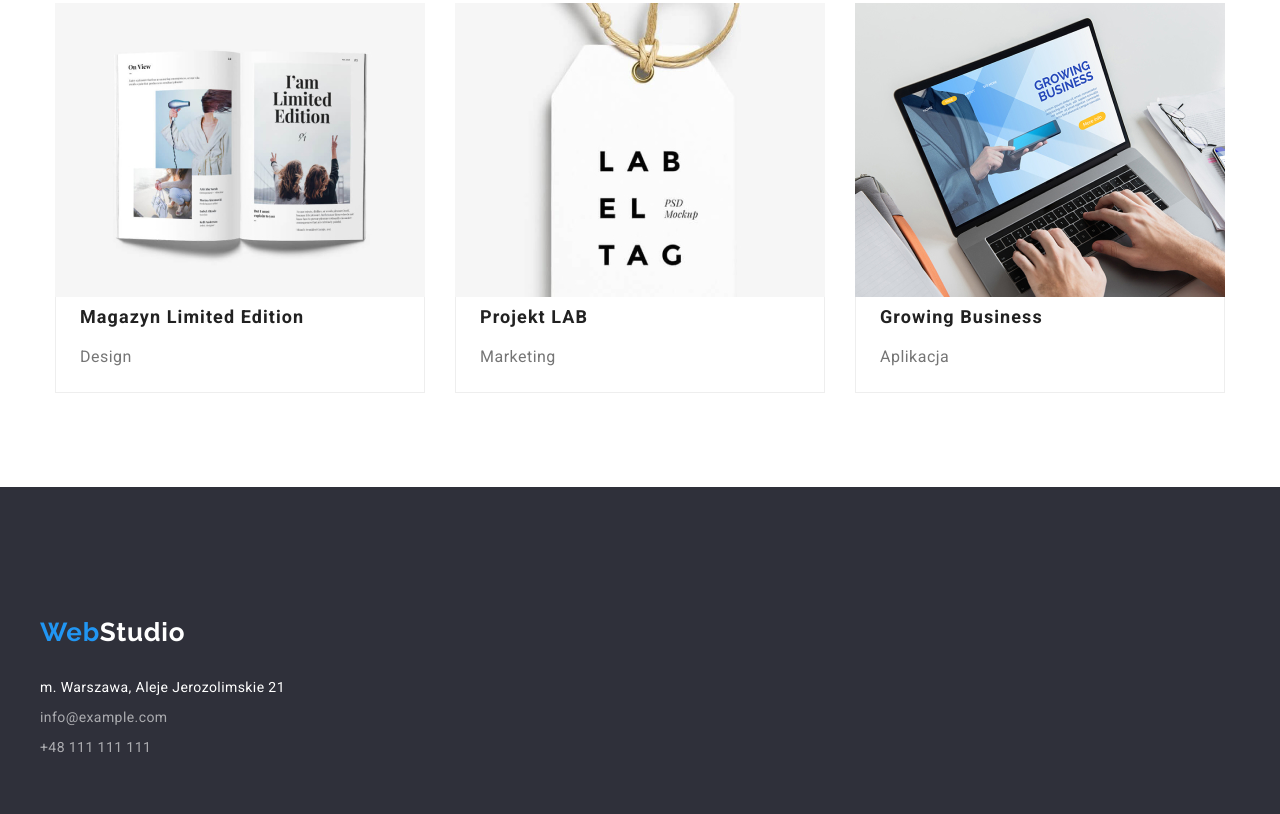
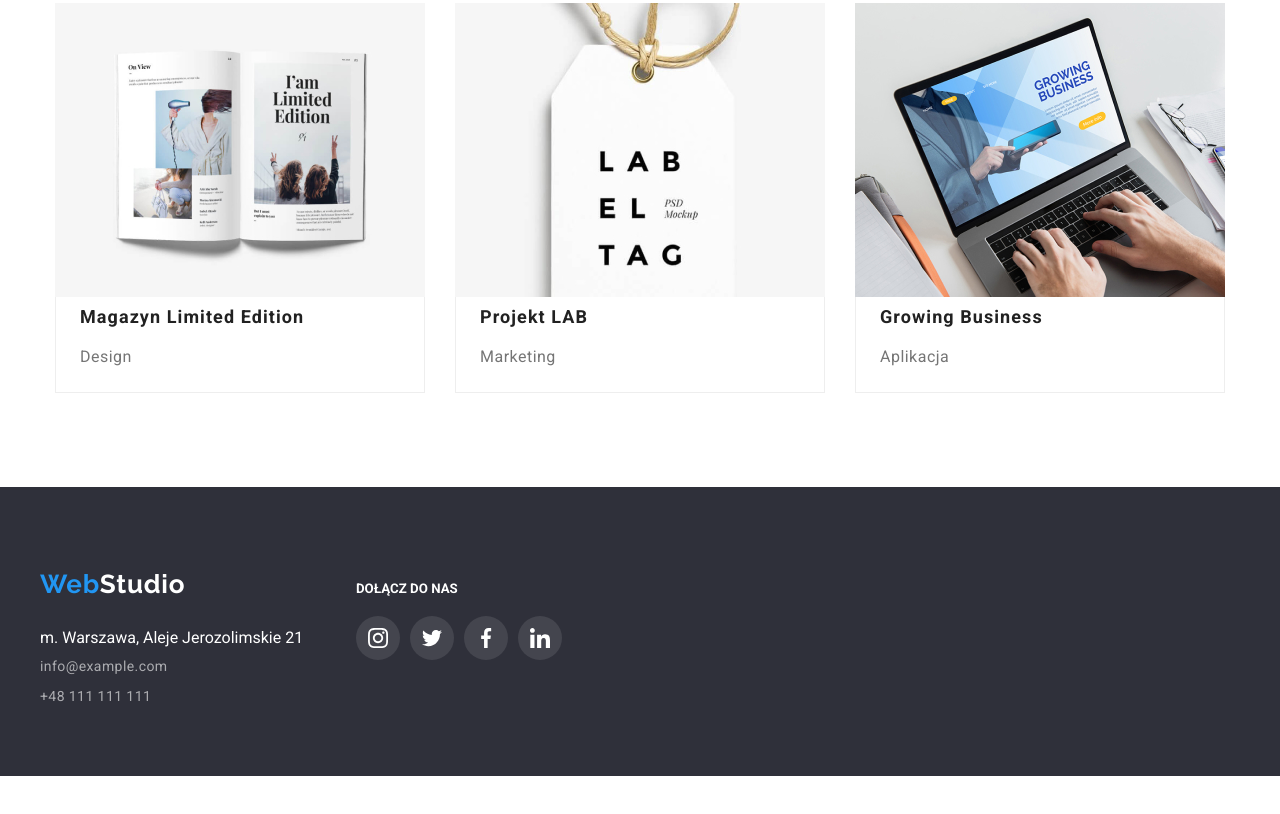
Before and after one commit to aleksandraag/goit-markup-hw-04, a plain HTML site: page portfolio.html in a window 1280 px wide. Shown: the part 1099-1913 px from the top of the page. After the commit the page ends 1875 px from the top, so only its background shows below. Drawn offline with nearby package versions, Linux system fonts and the light colour scheme.

Commit message:
corrections

```diff
--- a/css/styles.css
+++ b/css/styles.css
@@ -225,7 +225,6 @@ body {
 .secondary-headline {
   font-weight: 700;
   font-size: 36px;
-  line-height: 2.625em;
   text-align: center;
   letter-spacing: 0.03em;
   margin-bottom: 50px;
@@ -482,11 +481,6 @@ img {
   border-color: var(--button-backgroundnhover-color);
 }
 
-.footer-flex {
-  display: flex;
-  gap: 70px;
-}
-
 .socials-footer {
   list-style: none;
   display: flex;
@@ -511,22 +505,29 @@ img {
 
 /* FOOTER */
 
-.footer-container {
-  gap: 8px;
+.footer {
   background-color: var(--mainheadline-footer-color);
   padding: 60px 0;
+}
+
+.footer-container {
+  display: flex;
+  align-items: baseline;
+}
+
+.footer-address {
+  width: 246px;
+  margin-right: 70px;
 }
 
 .logo-footer {
   font-family: "Raleway", sans-serif;
   text-decoration: none;
-
   font-style: normal;
   font-weight: 700;
   font-size: 26px;
   line-height: 1.9375em;
   letter-spacing: 0.03em;
-  margin: 0;
   color: var(--button-backgroundnhover-color);
 }
 
@@ -534,54 +535,70 @@ img {
   color: var(--button-text-color);
 }
 
-.contact-footer {
+.address {
+  font-style: normal;
+  margin-top: 20px;
+  color: var(--button-text-color);
+  white-space: nowrap;
+}
+
+.contact-list-footer {
   list-style: none;
   display: flex;
   flex-direction: column;
+  align-items: baseline;
   gap: 9px;
-  margin: 0;
-  padding-top: 20px;
+  margin: 9px 0;
+  padding: 0;
 }
 
-.contact {
-  list-style: none;
-  display: flex;
-  flex-direction: column;
-  gap: 9px;
-  margin: 0;
-  padding: 0;
-}
-.contact-footer a {
+.contact-link-footer {
   text-decoration: none;
+  color: var(--footer-text-color);
   font-style: normal;
   font-size: 14px;
   line-height: 1.5em;
   letter-spacing: 0.03em;
-  color: var(--footer-text-color);
 }
 
-.contact-footer a:hover {
-  color: var(--button-backgroundnhover-color);
-}
-.contact-footer a:focus {
+.contact-link-footer:hover,
+.contact-footer:focus {
   color: var(--button-backgroundnhover-color);
 }
 
-.address {
-  font-family: "Roboto";
-  font-style: normal;
-  font-size: 14px;
-  line-height: 1.5em;
-
-  letter-spacing: 0.03em;
-
-  color: var(--button-text-color);
+.footer-socials {
+  margin-top: 12px;
 }
 
 .socials-headline-footer {
+  font-weight: 700;
+  line-height: 1.14;
   text-transform: uppercase;
-  font-weight: 700;
   color: var(--button-text-color);
-  letter-spacing: 0.03em;
-  line-height: 1em;
+  margin-bottom: 20px;
 }
+
+.footer-socials-list {
+  list-style: none;
+  display: flex;
+  align-items: center;
+  justify-content: center;
+  gap: 10px;
+  padding: 0;
+}
+
+.footer-social-link {
+  display: flex;
+  justify-content: center;
+  align-items: center;
+  border-radius: 50%;
+  width: 44px;
+  height: 44px;
+  fill: var(--button-text-color);
+  background-color: rgba(255, 255, 255, 0.1);
+}
+
+.footer-social-link:hover,
+.footer-social-link:focus {
+  background-color: var(--button-backgroundnhover-color);
+}
--- a/portfolio.html
+++ b/portfolio.html
@@ -268,14 +268,75 @@
     </main>
 
     <!-- FOOTER -->
-    <footer class="footer-container">
+    <footer class="footer">
       <div class="container footer-container">
-        <a class="logo-footer" href="index.html">Web<span>Studio</span></a>
-        <div class="contact-footer">
+        <div class="footer-address">
+          <a class="logo-footer" href="index.html">Web<span>Studio</span></a>
           <address class="address">m. Warszawa, Aleje Jerozolimskie 21</address>
-          <ul class="contact">
-            <li><a href="mailto:info@example.com">info@example.com</a></li>
-            <li><a href="tel:+48111111111">+48 111 111 111</a></li>
+          <ul class="contact-list-footer">
+            <li>
+              <a class="contact-link-footer" href="mailto:info@example.com"
+                >info@example.com</a
+              >
+            </li>
+            <li>
+              <a class="contact-link-footer" href="tel:+48111111111"
+                >+48 111 111 111</a
+              >
+            </li>
+          </ul>
+        </div>
+        <div class="footer-socials">
+          <h5 class="socials-headline-footer">Dołącz do nas</h5>
+          <ul class="footer-socials-list">
+            <li>
+              <a
+                href="https://instagram.com"
+                target="_blank"
+                rel="noreferrer noopener"
+                class="footer-social-link"
+              >
+                <svg class="instagram-2" width="20" height="20">
+                  <use href="./images/icons.svg#icon-instagram-2"></use>
+                </svg>
+              </a>
+            </li>
+            <li>
+              <a
+                href="https://twitter.com"
+                target="_blank"
+                rel="noreferrer noopener"
+                class="footer-social-link"
+              >
+                <svg class="twitter" width="20" height="20">
+                  <use href="./images/icons.svg#icon-twitter-1"></use>
+                </svg>
+              </a>
+            </li>
+            <li>
+              <a
+                href="https://facebook.com"
+                target="_blank"
+                rel="noreferrer noopener"
+                class="footer-social-link"
+              >
+                <svg class="facebook" width="20" height="20">
+                  <use href="./images/icons.svg#icon-facebook-1"></use>
+                </svg>
+              </a>
+            </li>
+            <li>
+              <a
+                href="https://linkedin.com"
+                target="_blank"
+                rel="noreferrer noopener"
+                class="footer-social-link"
+              >
+                <svg class="linkedin" width="20" height="20">
+                  <use href="./images/icons.svg#icon-linkedin-1"></use>
+                </svg>
+              </a>
+            </li>
           </ul>
         </div>
       </div>
```
Also changed, not shown: index.html (+21 -17 lines).
